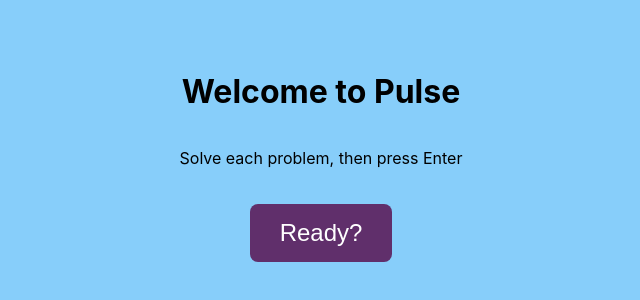
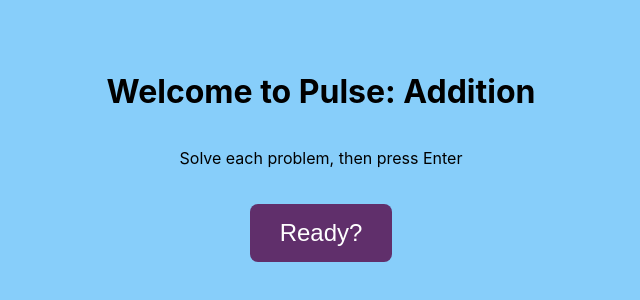
Before and after one commit to dkane47/fact-pulse-add, a React (Create React App) app: page / in a window 1280 px wide. Shown: the part 244-544 px from the top of the page, without its empty margins (319-959 px from the left). Built offline with nearby package versions, Linux system fonts and the light colour scheme.

Commit message:
Operation to intro

```diff
--- a/src/App.js
+++ b/src/App.js
@@ -336,7 +336,7 @@ const App = () => {
 const Introduction = ({ onReadyClick }) => {
   return (
     <div className="container">
-      <h1>Welcome to Pulse</h1>
+      <h1>Welcome to Pulse: Addition</h1>
       <p>Solve each problem, then press Enter</p>
       <button className="ready-btn" onClick={onReadyClick}>Ready?</button>
     </div>
```
Also changed, not shown: 7 other files (tests, documents, lock files or other folders).
